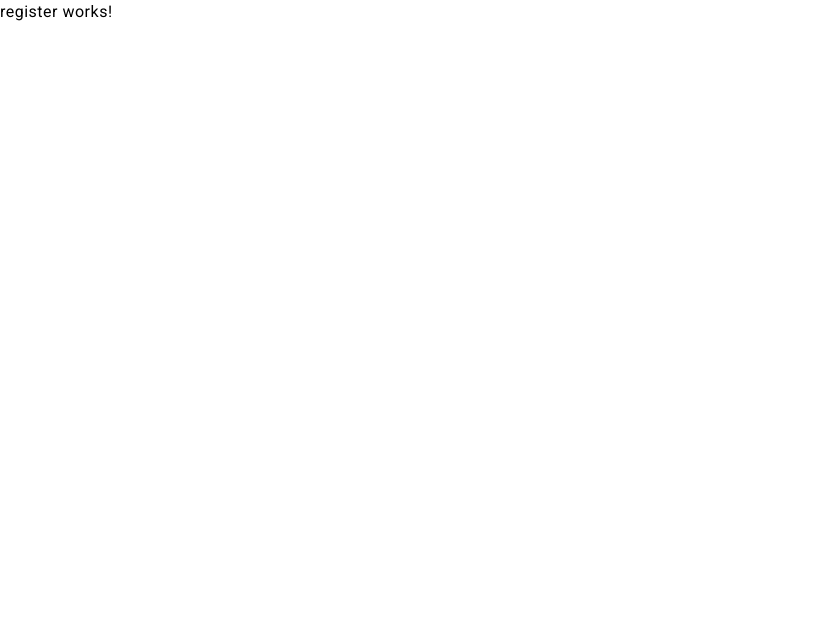
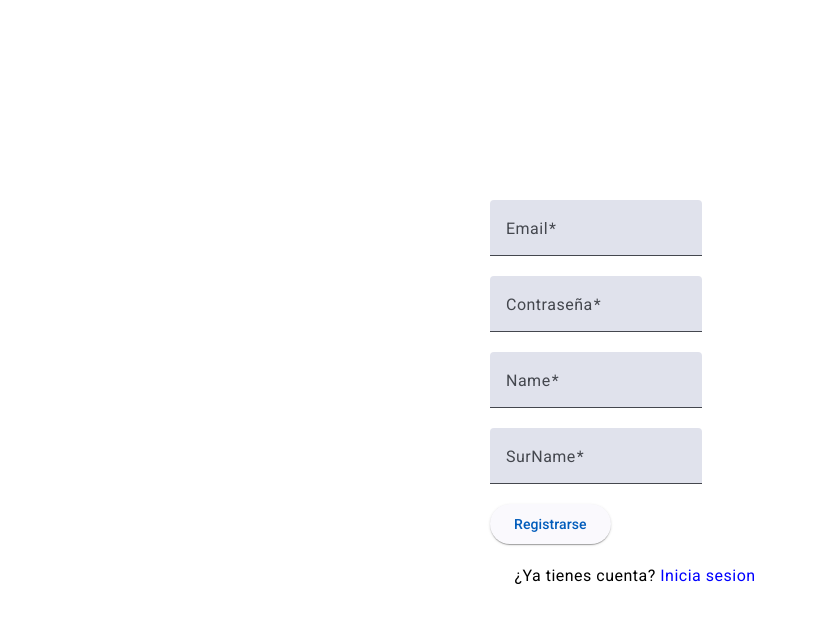
Before and after one commit to cesar0912/Pregunta-Tech, an Angular app in the folder src/main/resources/static/: page /register in a window 1280 px wide. Shown: the top 622 px of the page, without its empty margins (0-816 px from the left). Built offline with nearby package versions, Linux system fonts and the light colour scheme.

Commit message:
Register Validators done

```diff
--- a/src/main/resources/static/src/app/pages/landing/landing.component.html
+++ b/src/main/resources/static/src/app/pages/landing/landing.component.html
@@ -36,7 +36,7 @@
 
   <div class="button-container">
     <button mat-raised-button color="primary" (click)="navigateTest()">
-      !INICIAR TEST¡
+      ¡INICIAR TEST!
     </button>
   </div>
 </div>
--- a/src/main/resources/static/src/app/pages/register/register.component.css
+++ b/src/main/resources/static/src/app/pages/register/register.component.css
@@ -0,0 +1,39 @@
+.form-container {
+    display: flex;
+    flex-direction: column;
+    align-items: center;
+    justify-content: center;
+    height: 100vh;
+  }
+
+  .form-container form {
+    width: 300px;
+  }
+
+  .mat-form-field {
+    width: 100%;
+    margin-bottom: 20px;
+  }
+
+  .mat-raised-button {
+    width: 100%;
+  }
+
+  .mat-error-password {
+    text-align: right;
+    margin-top: -25%;
+    margin-left:40%;
+  }
+
+  .additional-links {
+    text-align: center;
+    margin-top: 20px;
+  }
+
+  .additional-links a {
+    margin-right: 10px;
+  }
+
+  p a {
+    color: blue;
+  }
--- a/src/main/resources/static/src/app/pages/register/register.component.html
+++ b/src/main/resources/static/src/app/pages/register/register.component.html
@@ -1,3 +1,78 @@
-<p>
-  register works!
-</p>
+<div class="form-container">
+  <form [formGroup]="registerForm" (ngSubmit)="onSubmit()">
+    <mat-form-field appearance="fill">
+      <mat-label>Email</mat-label>
+      <input
+        matInput
+        formControlName="email"
+        type="email"
+        placeholder="Ingrese su email"
+      />
+      @if (registerForm.get('email')?.hasError('required')) {
+      <mat-error>El email es obligatorio</mat-error>
+      } @if (registerForm.get('email')?.hasError('email')) {
+      <mat-error>Email inválido</mat-error>
+      }
+    </mat-form-field>
+
+    <mat-form-field appearance="fill">
+      <mat-label>Contraseña</mat-label>
+      <input
+        matInput
+        formControlName="password"
+        type="password"
+        placeholder="Ingrese su contraseña"
+      />
+      @if (registerForm.get('password')?.hasError('required')) {
+      <mat-error>La contraseña es obligatoria</mat-error>
+      }@if (registerForm.get('password')?.hasError('invalidPassword')) {
+        <mat-error class="mat-error-password">Mínimo 8 caracteres.
+          Al menos una letra mayúscula.
+          Al menos una letra minúscula.
+          Al menos un número.
+          Al menos un carácter especial</mat-error>
+        }
+    </mat-form-field>
+    <mat-form-field appearance="fill">
+      <mat-label>Name</mat-label>
+      <input
+        matInput
+        formControlName="name"
+        type="text"
+        placeholder="Ingrese su nombre"
+      />
+      @if (registerForm.get('name')?.hasError('required')) {
+      <mat-error>El nombre es obligatorio</mat-error>
+      } @if (registerForm.get('name')?.hasError('invalidName')) {
+      <mat-error>Nombre inválido</mat-error>
+      }
+    </mat-form-field>
+    <br />
+    <mat-form-field appearance="fill">
+      <mat-label>SurName</mat-label>
+      <input
+        matInput
+        formControlName="surname"
+        type="text"
+        placeholder="Ingrese su apellido"
+      />
+      @if (registerForm.get('surname')?.hasError('required')) {
+      <mat-error>El apellido es obligatorio</mat-error>
+      } @if (registerForm.get('surname')?.hasError('invalidName')) {
+      <mat-error>Apellido inválido</mat-error>
+      }
+    </mat-form-field>
+    <br />
+    <button mat-raised-button color="primary" type="submit">
+      Registrarse
+    </button>
+
+    <div class="additional-links">
+
+      <p>
+        ¿Ya tienes cuenta?
+        <a (click)="navigateLogin()">Inicia sesion</a>
+      </p>
+    </div>
+  </form>
+</div>
--- a/src/main/resources/static/src/app/pages/register/register.component.ts
+++ b/src/main/resources/static/src/app/pages/register/register.component.ts
@@ -1,15 +1,97 @@
 import { Component, OnInit } from '@angular/core';
+import {
+  FormBuilder,
+  FormGroup,
+  Validators,
+  ReactiveFormsModule,
+  ValidatorFn,
+  AbstractControl,
+  ValidationErrors,
+} from '@angular/forms';
+import { MatInputModule } from '@angular/material/input';
+import { MatFormFieldModule } from '@angular/material/form-field';
+import { MatButtonModule } from '@angular/material/button';
+import { MatIconModule } from '@angular/material/icon';
+import { CommonModule } from '@angular/common';
+import { MatToolbarModule } from '@angular/material/toolbar';
+import { MatMenuModule } from '@angular/material/menu';
+import { MatCardModule } from '@angular/material/card';
+import { MatSelectModule } from '@angular/material/select';
 import { Router } from '@angular/router';
+import { MatSnackBar, MatSnackBarModule } from '@angular/material/snack-bar';
+import { ChangeDetectorRef } from '@angular/core';
+
+interface User {
+  email: string;
+  password: string;
+  name: string;
+  surname: string;
+}
 
 @Component({
   selector: 'app-register',
   templateUrl: './register.component.html',
   styleUrls: ['./register.component.css'],
+  standalone: true,
+  imports: [
+    CommonModule,
+    MatInputModule,
+    MatFormFieldModule,
+    MatButtonModule,
+    MatIconModule,
+    MatToolbarModule,
+    MatMenuModule,
+    MatCardModule,
+    MatSelectModule,
+    ReactiveFormsModule,
+  ],
 })
 export class RegisterComponent implements OnInit {
-  constructor(private readonly router: Router) {}
+  registerForm!: FormGroup;
+
+  constructor(
+    private fb: FormBuilder,
+    private readonly router: Router,
+    private readonly snackBar: MatSnackBar,
+    private cdRef: ChangeDetectorRef
+  ) {
+    this.registerForm = this.fb.group({
+      email: ['', [Validators.required, Validators.email]],
+      password: ['', [Validators.required, this.passwordValidator()]],
+      name: ['', [Validators.required, this.nameValidator()]],
+      surname: ['', [Validators.required, this.nameValidator()]],
+    });
+  }
 
   ngOnInit() {}
+
+  private passwordValidator(): ValidatorFn {
+    return (control: AbstractControl): ValidationErrors | null => {
+      const passwordRegex = /^(?=.*[a-z])(?=.*[A-Z])(?=.*\d)(?=.*[@$!%*?&])[A-Za-z\d@$!%*?&]{8,}$/;
+      return passwordRegex.test(control.value) ? null : { invalidPassword: true };
+    };
+  }
+
+
+  private nameValidator(): ValidatorFn {
+    return (control: AbstractControl): ValidationErrors | null => {
+      const nameRegex = /^[A-Za-zÀ-ÖØ-öø-ÿ\s]{2,}$/;
+      return nameRegex.test(control.value) ? null : { invalidName: true };
+    };
+  }
+
+  public send(): void {}
+
+  onSubmit(): void {
+    if (this.registerForm.valid) {
+      console.log(
+        'Formulario válido. Enviar datos de inicio de sesión:',
+        this.registerForm.value
+      );
+    } else {
+      console.log('Formulario inválido. Comprueba los campos.');
+    }
+  }
 
   public navigateLogin(): void {
     this.router.navigate(['login']);
```
